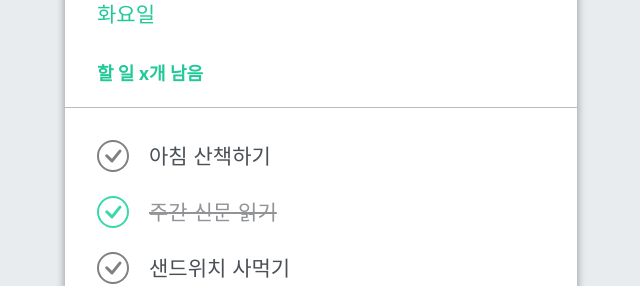
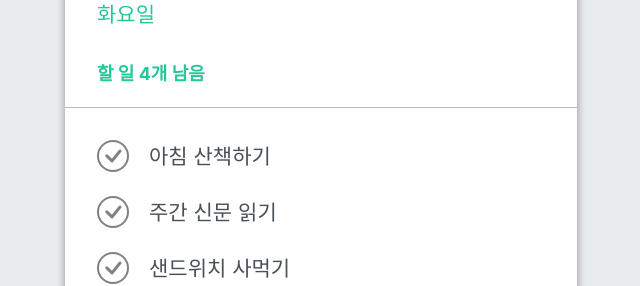
Before and after one commit to Jane0628/react-todo-app, a React (Create React App) app: page / in a window 1280 px wide. Shown: the part 144-430 px from the top of the page, without its empty margins (319-959 px from the left). Built offline with nearby package versions, Linux system fonts and the light colour scheme.

Commit message:
23.06.14 todoList finished

```diff
--- a/src/components/TodoHeader.js
+++ b/src/components/TodoHeader.js
@@ -1,12 +1,23 @@
 import React from 'react'
 import './scss/TodoHeader.scss'
 
-const TodoHeader = () => {
+const TodoHeader = ({ count }) => {
+
+  const today = new Date();
+
+  const dateString = today.toLocaleDateString('ko-KR', {
+    year: 'numeric',
+    month: 'long',
+    day: 'numeric'
+  });
+
+  const dayName = today.toLocaleDateString('ko-KR', { weekday: 'long' });
+
   return (
     <header>
-      <h1>2023년 6월 13일</h1>
-      <div className='day'>화요일</div>
-      <div className="tasks-left">할 일 x개 남음</div>
+      <h1>{dateString}</h1>
+      <div className='day'>{dayName}</div>
+      <div className="tasks-left">할 일 {count()}개 남음</div>
     </header>
   )
 }
--- a/src/components/TodoItem.js
+++ b/src/components/TodoItem.js
@@ -3,17 +3,17 @@ import { BsCheckCircle, BsFillTrash3Fill } from 'react-icons/bs';
 import './scss/TodoItem.scss';
 import classNames from 'classnames';
 
-const TodoItem = ({ item }) => {
+const TodoItem = ({ item, remove, check }) => {
 
   const { id, title, done } = item;
 
   return (
     <li className='todo-list-item'>
-      <div className={classNames("check-circle", { active: done })} >
+      <div className={classNames("check-circle", { active: done })} onClick={() => check(id)} >
         <BsCheckCircle />
       </div>
       <span className={classNames('text', { finish: done })}>{title}</span>
-      <div className="remove">
+      <div className="remove" onClick={() => remove(id)}>
         <BsFillTrash3Fill />
       </div>
     </li>
--- a/src/components/TodoMain.js
+++ b/src/components/TodoMain.js
@@ -2,10 +2,10 @@ import React from 'react'
 import TodoItem from './TodoItem';
 import './scss/TodoMain.scss';
 
-const TodoMain = ({ todoList }) => {
+const TodoMain = ({ todoList, remove, check }) => {
   return (
     <ul className='todo-list'>
-      {todoList.map(todo => <TodoItem key={todo.id} item={todo} />)}
+      {todoList.map(todo => <TodoItem key={todo.id} item={todo} remove={remove} check={check} />)}
     </ul>
   );
 }
--- a/src/components/TodoTemplate.js
+++ b/src/components/TodoTemplate.js
@@ -18,7 +18,7 @@ const TodoTemplate = () => {
     {
       id: 2,
       title: '주간 신문 읽기',
-      done: true
+      done: false
     },
     {
       id: 3,
@@ -31,7 +31,6 @@ const TodoTemplate = () => {
       done: false
     }
   ]);
-
 
   // todoInput에게 todoText를 받아오는 함수
   // 자식 컴포넌트가 부모 컴포넌트에게 데이터를 전달할 때는 props 사용이 불가능.
@@ -55,14 +54,33 @@ const TodoTemplate = () => {
     setTodos([...todos, newTodo]);
   }
 
+  // 할 일 삭제 처리 함수
+  const removeTodo = id => {
+    // console.log(`삭제 대상 id : ${id}`);
+
+    // 주어진 배열의 값을을 순회하여 조건에 맞는 요소들만 모아서 새로운 배열로 리턴해주는 함수.
+    setTodos(todos.filter(todo => todo.id !== id));
+  }
+
+  // 할 일 체크 처리 함수
+  const checkTodo = id => {
+    console.log(`체크한 Todo id : ${id}`);
+
+    setTodos(todos.map(todo => todo.id === id ? { ...todo, done: !todo.done } : todo));
+  }
+
+  // 체크가 안된 할 일 개수 세기
+  const countTodo = () => todos.filter(todo => !todo.done).length;
+
+
   useEffect(() => {
     console.log(todos);
   }, [todos]);
 
   return (
     <div className='TodoTemplate'>
-      <TodoHeader />
-      <TodoMain todoList={todos} />
+      <TodoHeader count={countTodo} />
+      <TodoMain todoList={todos} remove={removeTodo} check={checkTodo} />
       <TodoInput addTodo={addTodo} />
     </div>
   );
```
